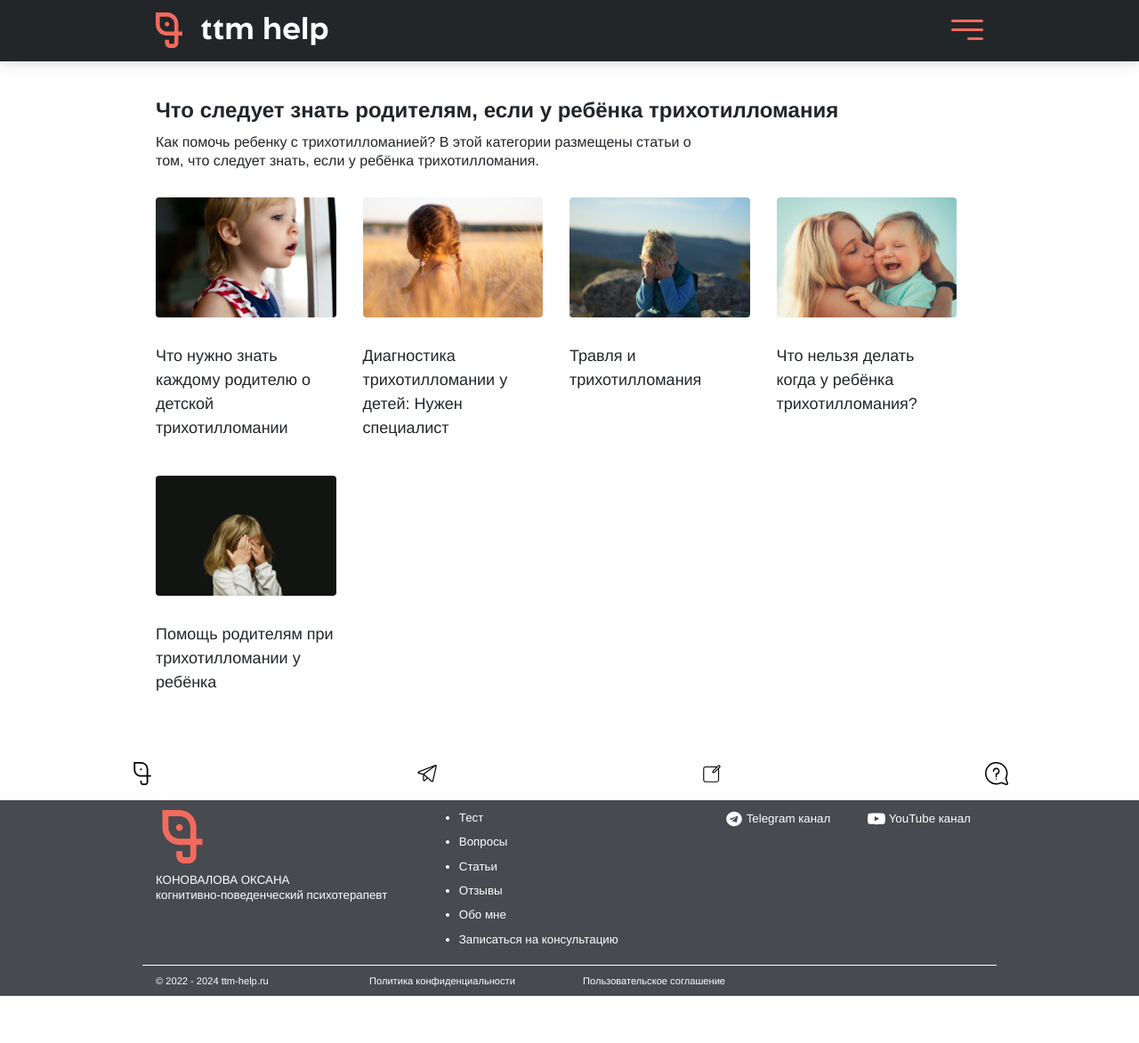
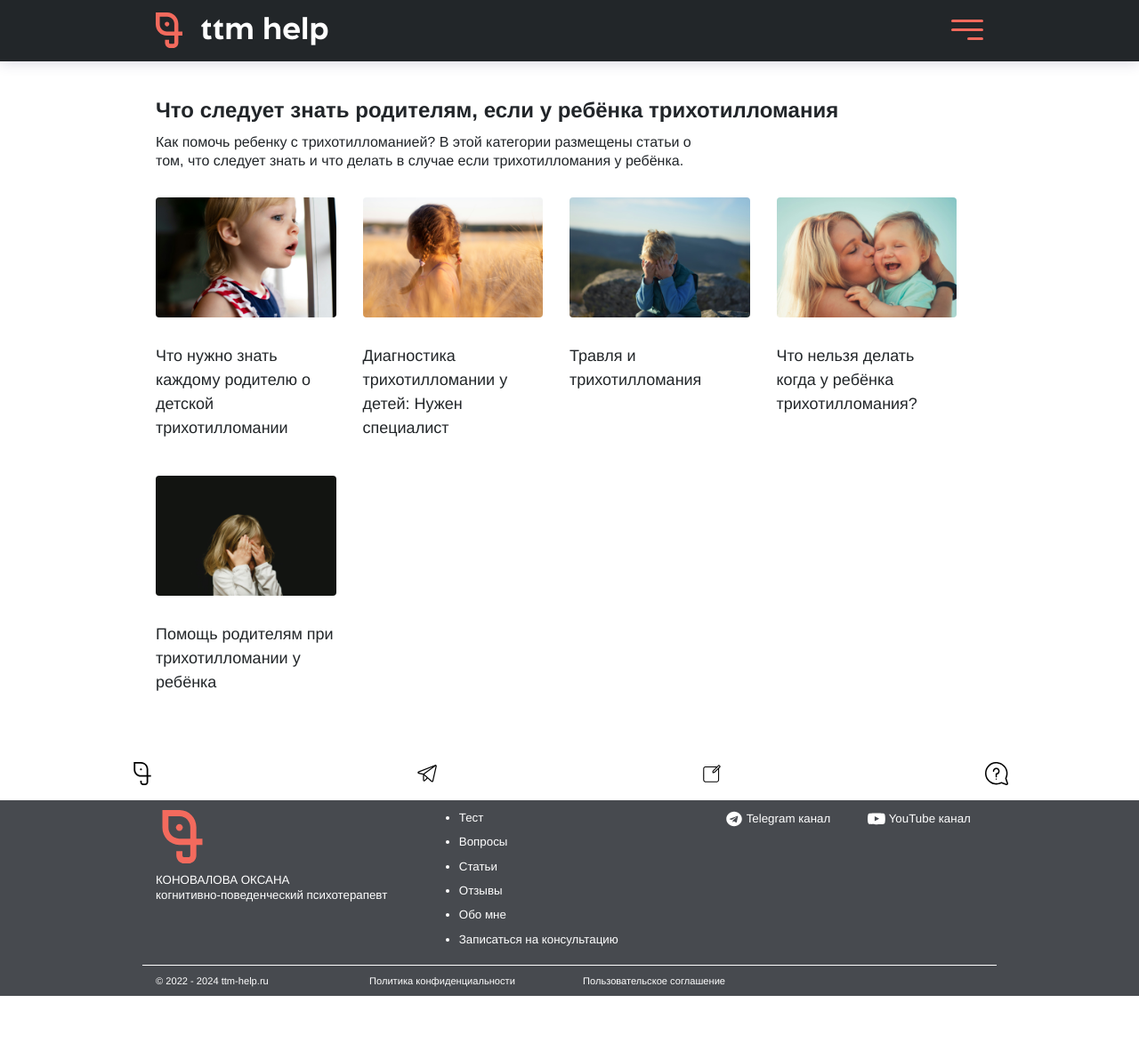
Before and after one commit to ttm-help/ttm-help.github.io, a Jekyll site: the page built from categories/parents.md, in a window 1280 px wide. Shown: the whole page at 89% size. Built offline with Jekyll 4.4.1, drawn with Linux system fonts in a browser that asks for light colours.

Commit message:
fix description

```diff
--- a/categories/parents.md
+++ b/categories/parents.md
@@ -1,6 +1,6 @@
 ---
 title: "Что следует знать родителям, если у ребёнка трихотилломания"
-description: Как помочь ребенку с трихотилломанией? В этой категории размещены статьи о том, что следует знать, если у ребёнка трихотилломания.
+description: Как помочь ребенку с трихотилломанией? В этой категории размещены статьи о том, что следует знать и что делать в случае если трихотилломания у ребёнка.
 layout: category
 category_name: "Родителям"
 date: 2024-03-19
```
